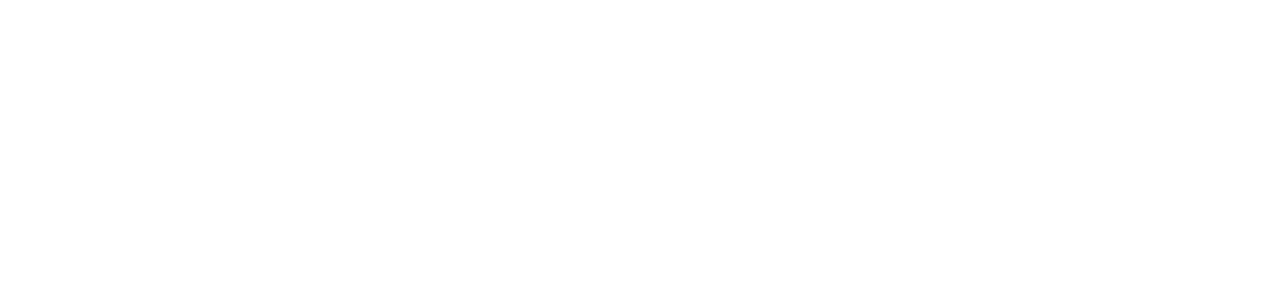
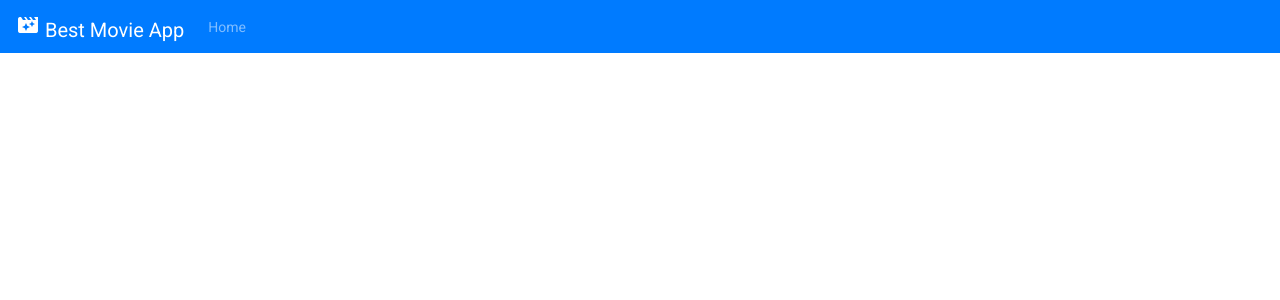
Before and after one commit to Aniket17/best-movies-app, an Angular app: page / in a window 1280 px wide. Shown: the top 300 px of the page. Built offline with nearby package versions, Linux system fonts and the light colour scheme.

Commit message:
Added app header

```diff
--- a/src/app/theme/base/base.component.html
+++ b/src/app/theme/base/base.component.html
@@ -1,3 +1,4 @@
+<app-header></app-header>
 <div class="container container-fluid">
     <router-outlet></router-outlet>
 </div>
--- /dev/null
+++ b/src/app/theme/header/header.component.html
@@ -0,0 +1,12 @@
+<nav class="navbar navbar-expand-lg navbar-dark bg-primary">
+    <app-brand></app-brand>
+    <app-mobile-header (mobileMenuChange)="onMobileMenuChange($event)"></app-mobile-header>
+    <div class="collapse navbar-collapse" [ngClass]="{'show':expandMobileMenu}">
+        <ul class="navbar-nav mr-auto">
+            <li class="nav-item">
+                <a class="nav-link" routerLink="/home" routerLinkActive="active">Home <span
+                        class="sr-only">(current)</span></a>
+            </li>
+        </ul>
+    </div>
+</nav>
--- /dev/null
+++ b/src/app/theme/header/header.component.ts
@@ -0,0 +1,18 @@
+import { Component, OnInit } from '@angular/core';
+import { BehaviorSubject } from 'rxjs';
+
+@Component({
+  selector: 'app-header',
+  templateUrl: './header.component.html',
+  styleUrls: ['./header.component.scss'],
+})
+export class HeaderComponent implements OnInit {
+  constructor() {}
+
+  ngOnInit(): void {}
+  expandMobileMenu: boolean;
+
+  onMobileMenuChange(val) {
+    this.expandMobileMenu = val;
+  }
+}
```
Also changed, not shown: src/app/theme/theme.module.ts (+7 -1 lines), src/app/theme/header/header.component.scss (added), 1 other file (tests, documents, lock files or other folders).
